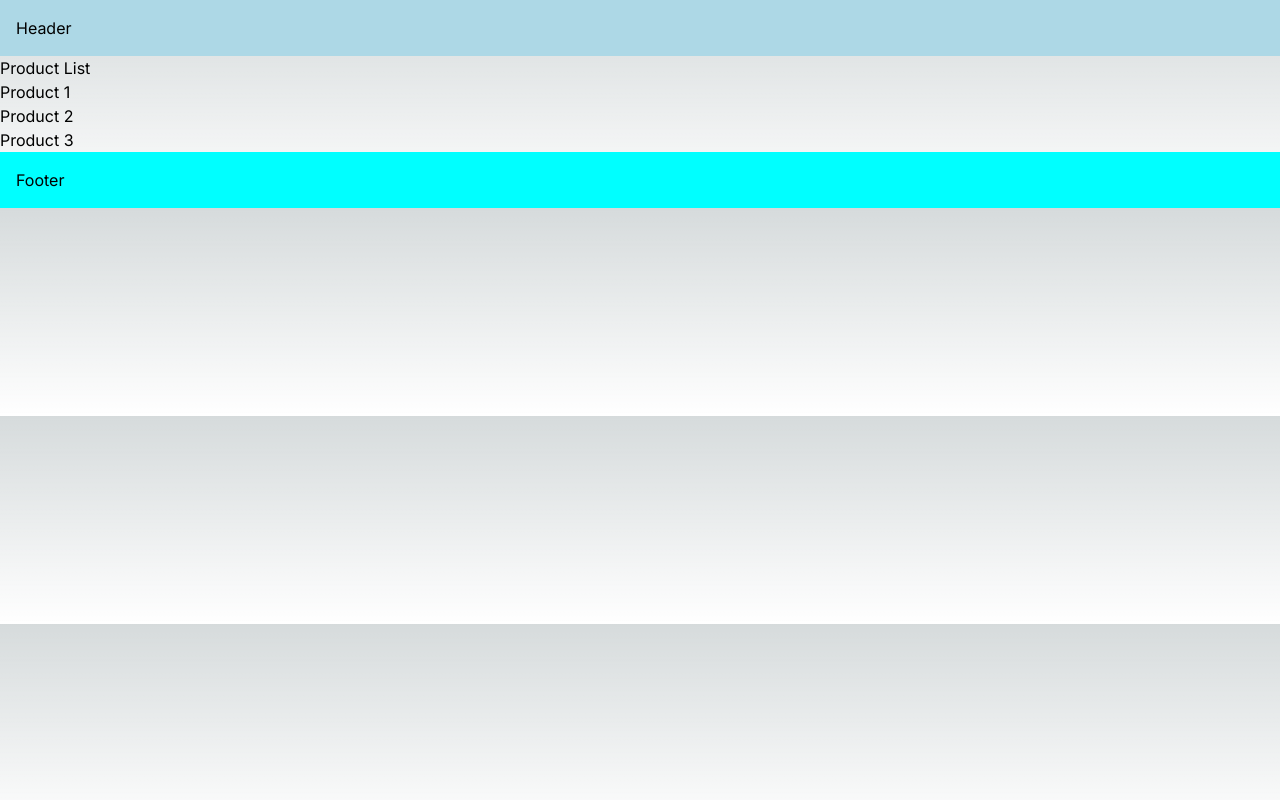
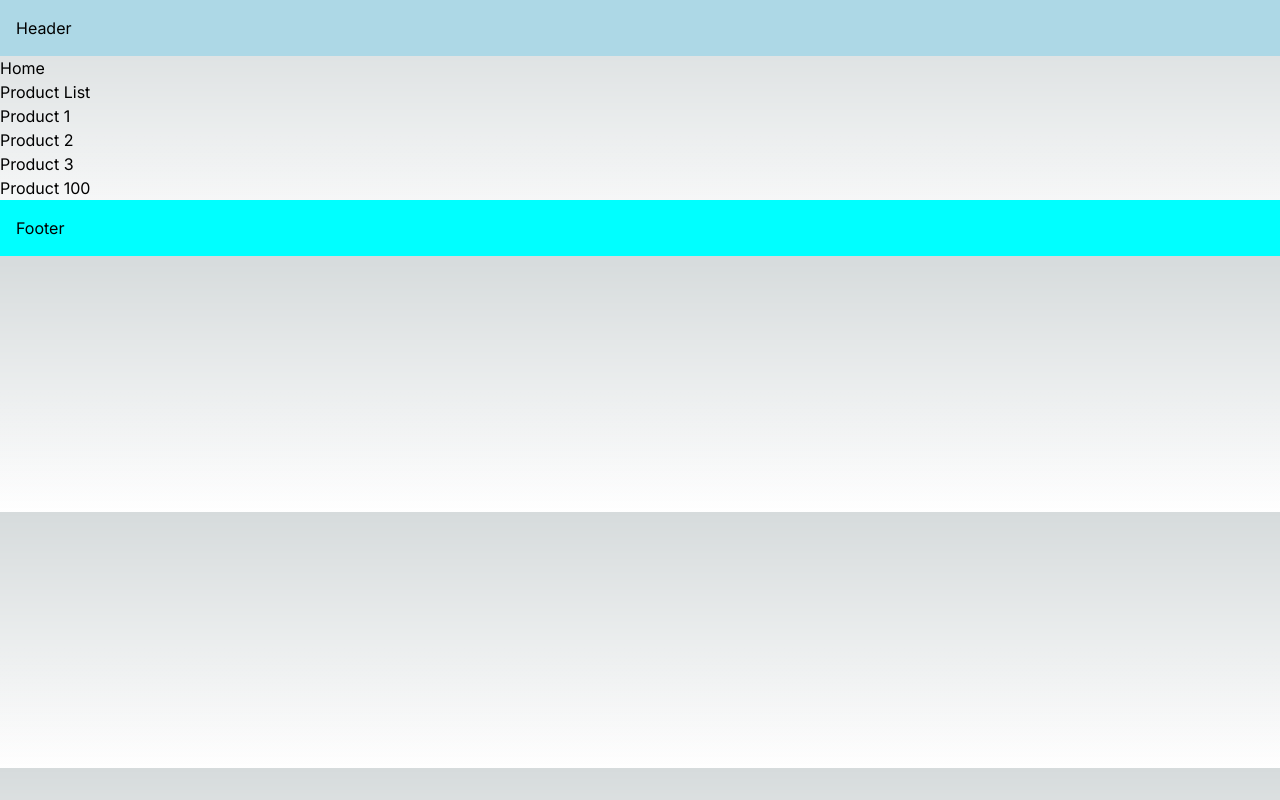
Before and after one commit to murprakoso/nextjs-example, a Next.js app: page /products in a window 1280 px wide. Built offline with nearby package versions, Linux system fonts and the light colour scheme.

Commit message:
link component navigation

```diff
--- a/src/app/page.tsx
+++ b/src/app/page.tsx
@@ -1,3 +1,11 @@
+import Link from "next/link";
+
 export default function Home() {
-  return <h1>Home</h1>;
+  return (
+    <>
+      <h1>Home</h1>
+      <Link href="/blog">Blog</Link>
+      <Link href="/products">Products</Link>
+    </>
+  )
 }
--- a/src/app/products/page.tsx
+++ b/src/app/products/page.tsx
@@ -1,15 +1,17 @@
-import { NextPage } from "next";
+import Link from "next/link";
 
-const ProductList: NextPage = () => {
+const ProductList = () => {
+  const productId = 100
+
   return (
-    <div>
+    <>
+      <Link href="/">Home</Link>
       <h1>Product List</h1>
-      <ul>
-        <li>Product 1</li>
-        <li>Product 2</li>
-        <li>Product 3</li>
-      </ul>
-    </div>
+      <h3><Link href="/products/1">Product 1</Link></h3>
+      <h3><Link href="/products/2">Product 2</Link></h3>
+      <h3><Link href="/products/3">Product 3</Link></h3>
+      <h3><Link href={`/products/${productId}`}>Product {productId}</Link></h3>
+    </>
   );
 };
 
```
